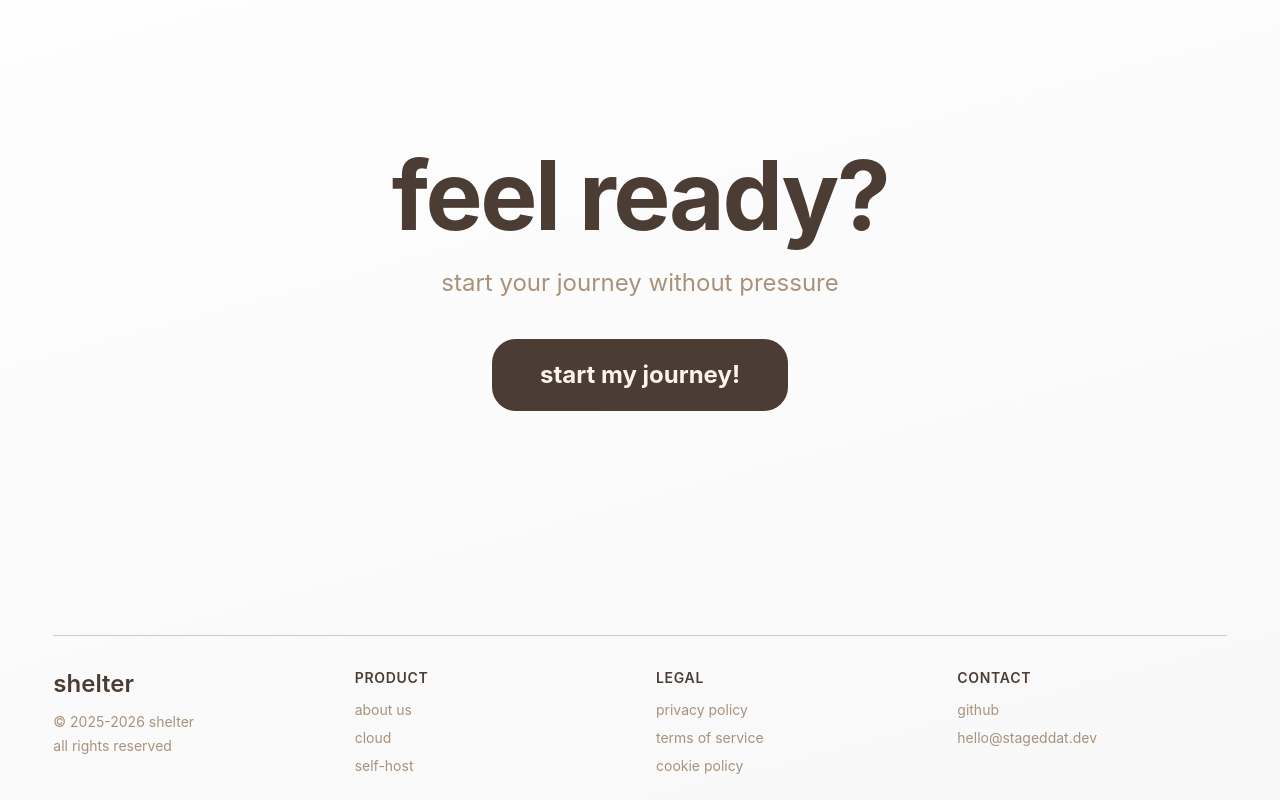
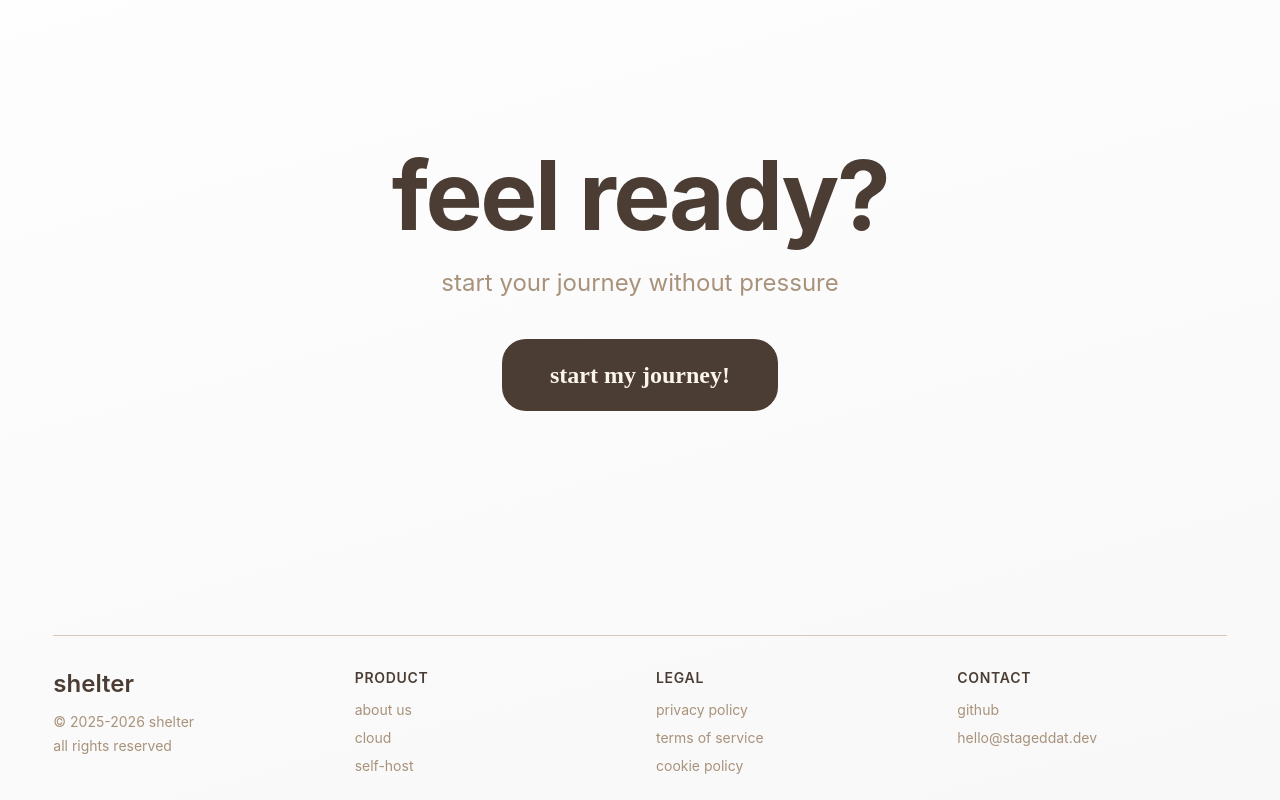
Before and after one commit to Stageddat/shelter-web, a Next.js app: page / in a window 1280 px wide. Shown: the part 3549-4349 px from the top of the page. Built offline with nearby package versions, Linux system fonts and the light colour scheme.

Commit message:
style: add font class to CtaButton for improved typography

```diff
--- a/src/components/landing/CtaButton.tsx
+++ b/src/components/landing/CtaButton.tsx
@@ -4,7 +4,7 @@ export default function CtaButton() {
   return (
     <Link
       href="/signup"
-      className="bg-primary text-primary-foreground inline-block min-w-60 rounded-2xl px-12 py-5 text-center text-2xl font-bold transition-all duration-200 hover:brightness-110 active:scale-95 active:brightness-90"
+      className="bg-primary font-primary text-primary-foreground inline-block min-w-60 rounded-2xl px-12 py-5 text-center text-2xl font-bold transition-all duration-200 hover:brightness-110 active:scale-95 active:brightness-90"
     >
       start my journey!
     </Link>
```
